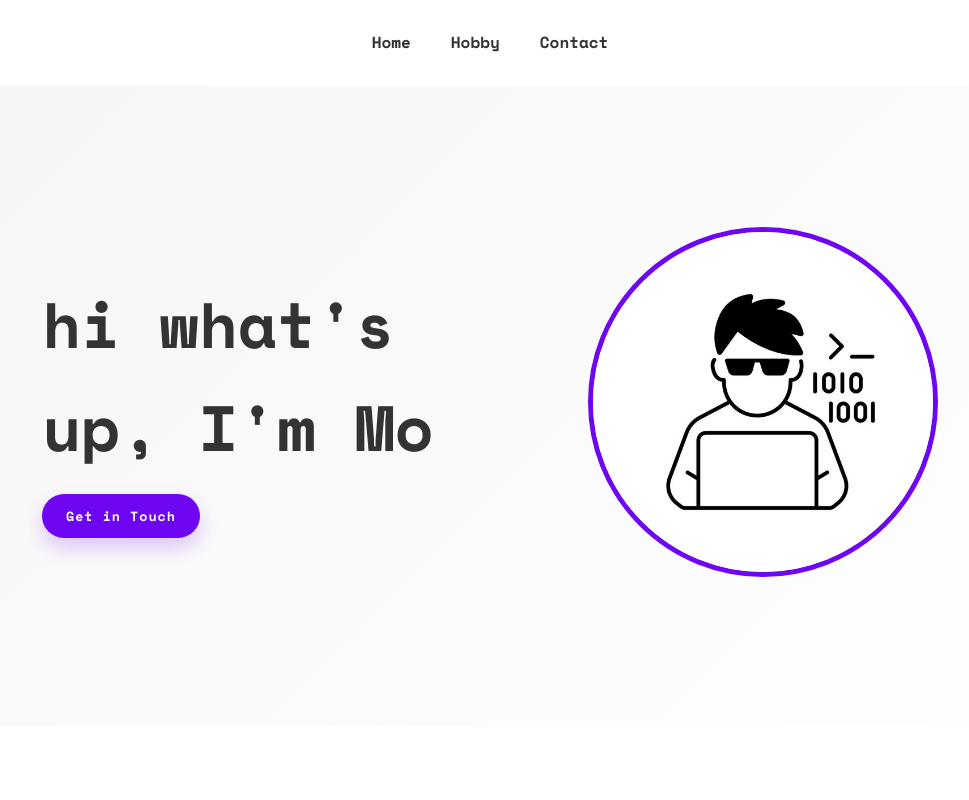
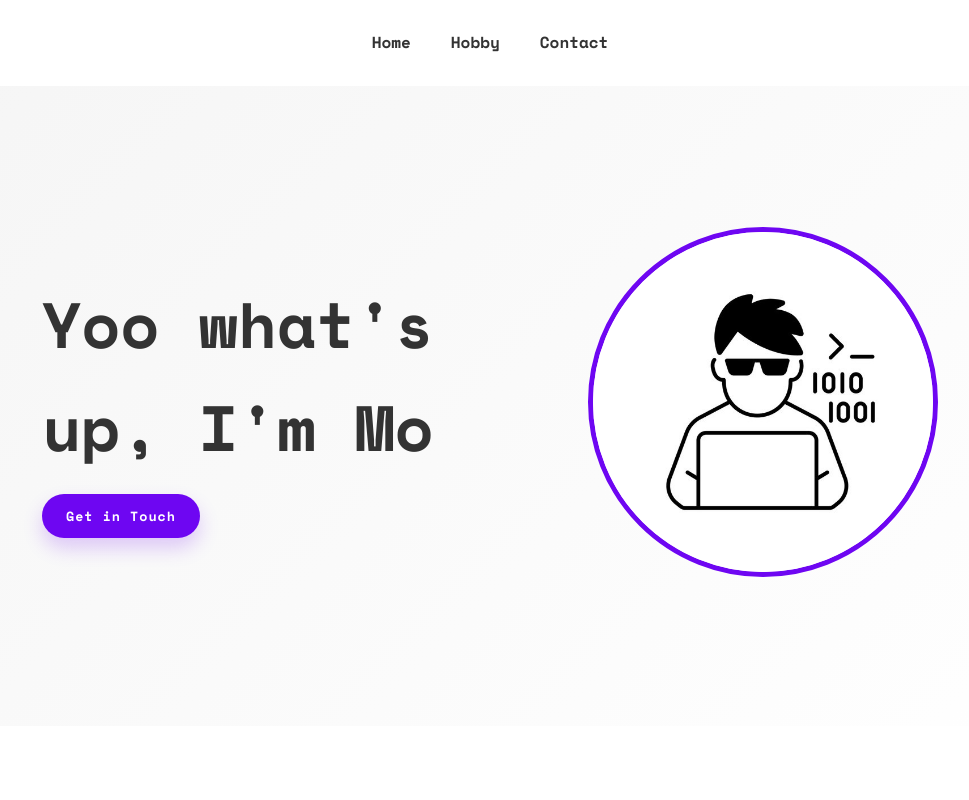
Before and after one commit to Mohammed-Fedaily/Portfolio, a website: page index.html in a window 1280 px wide. Shown: the top 800 px of the page, without its empty margins (150-1119 px from the left). Drawn offline with nearby package versions, Linux system fonts and the light colour scheme.

Commit message:
Modifications effectuées

```diff
--- a/index.html
+++ b/index.html
@@ -19,7 +19,7 @@
 
     <section class="hero">
       <div class="hero-content">
-        <h1>hi what's up, I'm Mo</h1>
+        <h1>Yoo what's up, I'm Mo</h1>
         <button>Get in Touch</button>
       </div>
       <div class="hero-image">
```
